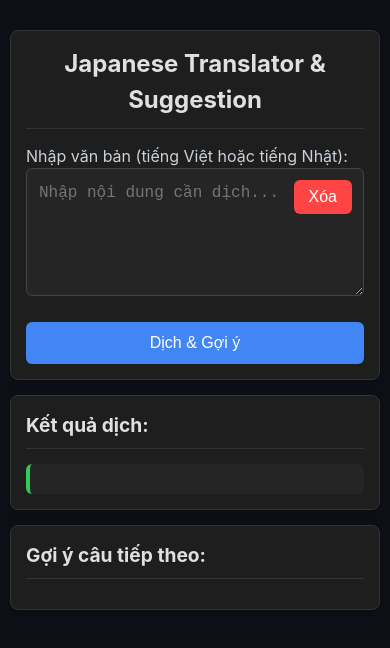
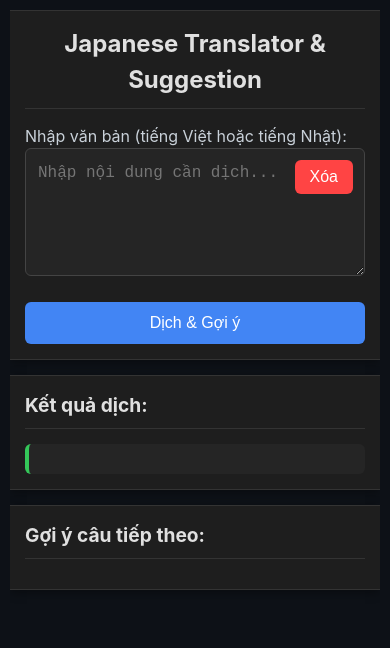
Before and after one commit to ngokhoivn/GeminiJapanese, a plain HTML site: page index.html in a window 390 px wide. Drawn offline with Linux system fonts and the light colour scheme.

Commit message:
Update index.html

```diff
--- a/index.html
+++ b/index.html
@@ -10,7 +10,7 @@
             box-sizing: border-box;
             margin: 0;
             padding: 0;
-            -webkit-tap-highlight-color: rgba(0,0,0,0);
+            -webkit-tap-highlight-color: transparent;
         }
 
         body {
@@ -20,23 +20,24 @@
             min-height: 100vh;
             display: flex;
             justify-content: center;
-            overflow-x: hidden;
             width: 100%;
             line-height: 1.5;
             -webkit-text-size-adjust: 100%;
             touch-action: manipulation;
             padding: 0;
+            overflow-x: hidden;
         }
 
         /* Container chính */
         .container {
             max-width: 800px;
-            width: calc(100% - 40px);
-            padding: 20px 0;
+            width: 100%;
+            padding: 20px;
             display: flex;
             flex-direction: column;
             gap: 20px;
             margin: 0 auto;
+            overflow-x: hidden;
         }
 
         /* Các section chung */
@@ -49,17 +50,20 @@
             box-shadow: 0 2px 10px rgba(0,0,0,0.4);
             width: 100%;
             border: 1px solid #333;
+            overflow-x: hidden;
+            word-wrap: break-word;
         }
 
         /* Tiêu đề */
         h1 {
-            font-size: 1.8rem;
+            font-size: clamp(1.5rem, 4vw, 1.8rem);
             margin: 0 0 15px;
             color: #e0e0e0;
             word-break: break-word;
             text-align: center;
             padding-bottom: 10px;
             border-bottom: 1px solid #333;
+            overflow-wrap: break-word;
         }
 
         h3 {
@@ -75,10 +79,12 @@
             position: relative;
             width: 100%;
             margin-bottom: 15px;
+            max-width: 100%;
         }
 
         textarea {
             width: 100%;
+            max-width: 100%;
             padding: 15px;
             border: 1px solid #444;
             border-radius: 6px;
@@ -90,6 +96,7 @@
             line-height: 1.6;
             touch-action: manipulation;
             transition: border-color 0.2s ease;
+            box-sizing: border-box;
         }
 
         textarea:focus {
@@ -134,6 +141,7 @@
             font-size: 0.85rem;
             width: auto;
             margin: 0;
+            max-width: calc(100% - 30px);
         }
 
         .copy-btn {
@@ -271,22 +279,22 @@
         /* Responsive cho mobile */
         @media (max-width: 600px) {
             body {
-                padding: 10px 0;
+                padding: 10px;
             }
 
             .container {
-                width: calc(100% - 20px);
+                padding: 0;
+                width: 100%;
                 gap: 15px;
-            }
-
-            h1 {
-                font-size: 1.5rem;
             }
 
             .input-section,
             .result-section,
             .suggestions-section {
                 padding: 15px;
+                border-radius: 0;
+                border-left: none;
+                border-right: none;
             }
 
             textarea {
@@ -317,6 +325,13 @@
             .hiragana-text, .vietnamese-text {
                 font-size: 0.95em;
             }
+        }
+
+        /* Đảm bảo hình ảnh và iframe không gây tràn */
+        img, iframe {
+            max-width: 100%;
+            height: auto;
+            display: block;
         }
     </style>
 </head>
```
